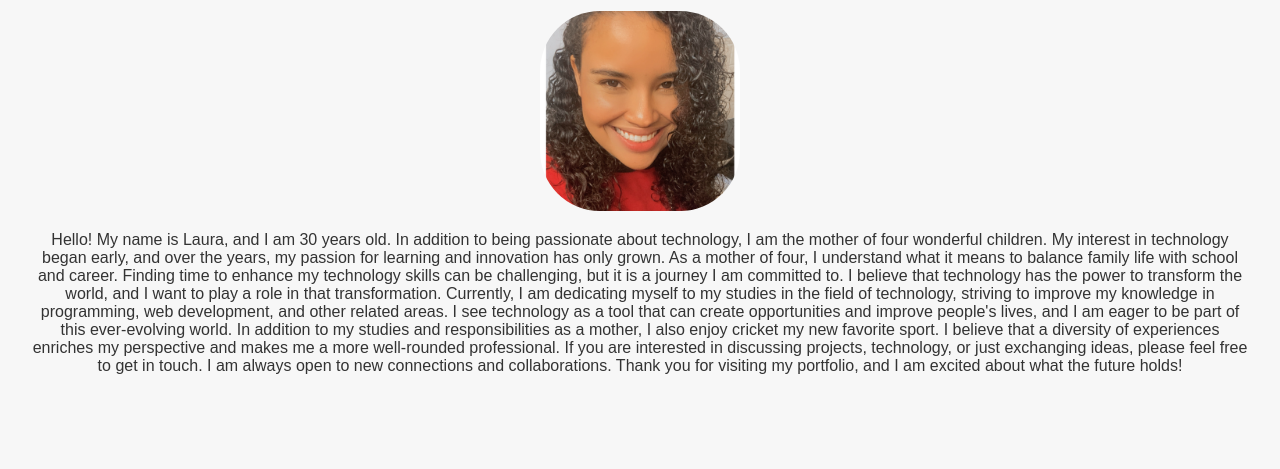
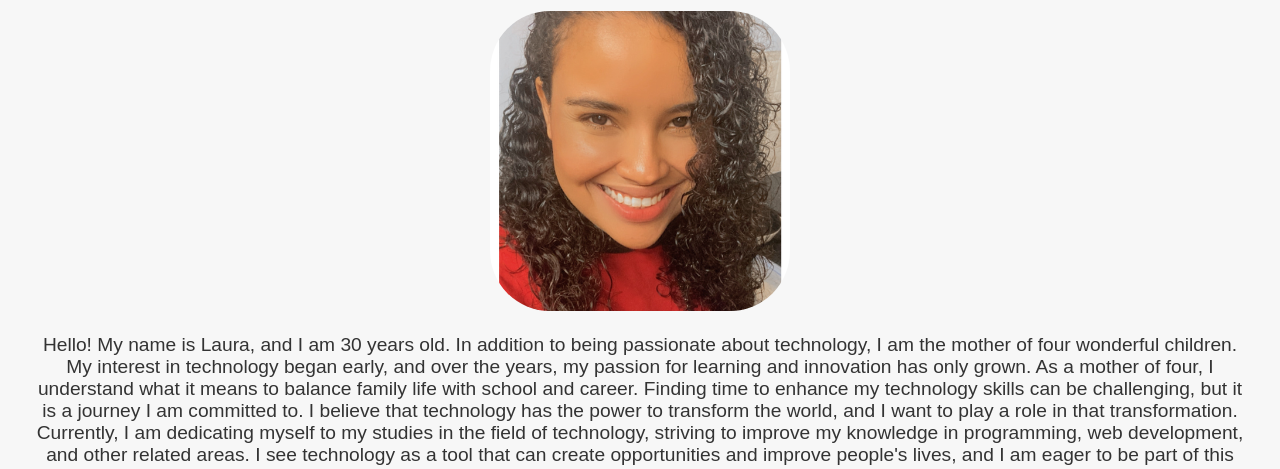
Before and after one commit to LauraSantiag0/Portfolio, a plain HTML site: page index.html in a window 1280 px wide. Shown: the part 193-662 px from the top of the page. Drawn offline with Linux system fonts and the light colour scheme.

Commit message:
alteracoes

```diff
--- a/index.html
+++ b/index.html
@@ -20,8 +20,8 @@
 
     <section id="sobre" class="section">
         <h2>About me</h2>
-        <img src="T2H71EFLK-U05KMCHG5UM-80d08afaa18f-512.png" alt="Minha Foto" style="width: 200px; height: auto;" id="minhafoto">
-        <p>Hello! My name is Laura, and I am 30 years old. In addition to being passionate about technology, I am the mother of four wonderful children. My interest in technology began early, and over the years, my passion for learning and innovation has only grown. As a mother of four, I understand what it means to balance family life with school and career. Finding time to enhance my technology skills can be challenging, but it is a journey I am committed to. I believe that technology has the power to transform the world, and I want to play a role in that transformation.
+        <img src="T2H71EFLK-U05KMCHG5UM-80d08afaa18f-512.png" alt="Minha Foto" id="minhafoto">
+        <p id="para">Hello! My name is Laura, and I am 30 years old. In addition to being passionate about technology, I am the mother of four wonderful children. My interest in technology began early, and over the years, my passion for learning and innovation has only grown. As a mother of four, I understand what it means to balance family life with school and career. Finding time to enhance my technology skills can be challenging, but it is a journey I am committed to. I believe that technology has the power to transform the world, and I want to play a role in that transformation.
 
             Currently, I am dedicating myself to my studies in the field of technology, striving to improve my knowledge in programming, web development, and other related areas. I see technology as a tool that can create opportunities and improve people's lives, and I am eager to be part of this ever-evolving world. In addition to my studies and responsibilities as a mother, I also enjoy cricket my new favorite sport. I believe that a diversity of experiences enriches my perspective and makes me a more well-rounded professional.
 
--- a/style.css
+++ b/style.css
@@ -87,4 +87,11 @@ footer {
 
 #minhafoto{
     border-radius: 60px;
+    border-color: #d714ed;
+    border: 4px;
+    width: 300px;
 }
+#para {
+    text-align: center;
+   font-size: larger;
+}
```
